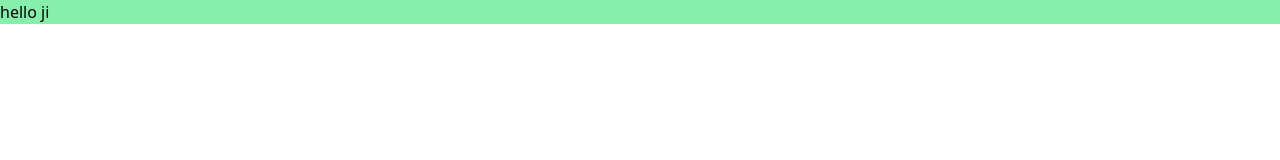
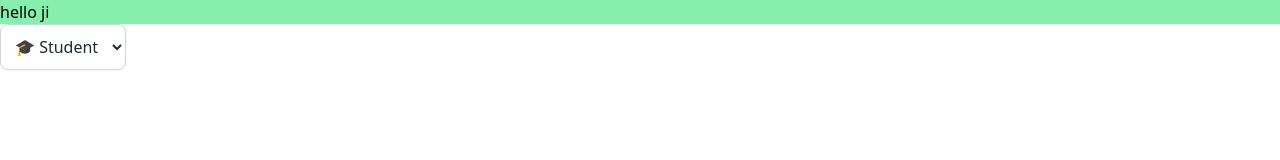
Before and after one commit to Aditya987456/Student-assignment-dashboard, a React (Vite) app: page / in a window 1280 px wide. Shown: the top 160 px of the page. Built offline with nearby package versions, Linux system fonts and the light colour scheme.

Commit message:
role switch dropdown added

```diff
--- a/src/App.jsx
+++ b/src/App.jsx
@@ -1,11 +1,23 @@
+import { useState } from "react"
+import { SelectNewRole } from "./components/SelectRoleDropdown"
 
 function App() {
 
 
+  const [ role, setRole ]=useState('student')
+
+
+  //function for changing dashboard according to the role selected--> it will runs when role will change.
+  function HandleRoleChange(newSelectedRole) {
+    setRole(newSelectedRole)
+  }
+
+
   return (
-<div>
-  <h1 className="bg-green-300">hello ji</h1>
-</div>
+    <div>
+      <h1 className="bg-green-300">hello ji</h1>
+      <SelectNewRole OnRoleGetsChanged={HandleRoleChange}/>
+    </div>
   )
 }
 
--- /dev/null
+++ b/src/components/SelectRoleDropdown.jsx
@@ -0,0 +1,36 @@
+import { useEffect, useState } from "react"
+
+export function SelectNewRole({OnRoleGetsChanged}) {
+
+    const [ role, setRole ]=useState(localStorage.getItem('role') || 'student')   //if first time then by default student
+
+    useEffect( ()=>{
+        localStorage.setItem("role", role)
+        OnRoleGetsChanged(role)    //--> ab main app.jsx ke handlerolechange ko call karega.
+    }, [role])
+
+    return(
+        <div>
+            <select
+                value={role}
+                onChange={(e) => setRole(e.target.value)}
+                className="p-2.5 border border-gray-300 rounded-lg bg-white text-gray-800 font-medium focus:ring-2 focus:ring-blue-500 focus:border-blue-500 hover:border-blue-400 cursor-pointer shadow-sm transition-all duration-200 ease-in-out"
+                >
+                    <option  value="admin">🧑‍💼 Admin</option>
+
+                {/* <optgroup label="🎓 Students">
+                    <option value="student1">Student 1</option>
+                    <option value="student2">Student 2</option>
+                    <option value="student3">Student 3</option>
+                    <option value="student4">Student 4</option>
+                </optgroup> */}
+
+                <option value="student">🎓 Student</option>
+
+            </select>
+
+        </div>
+    )
+
+
+}
```
